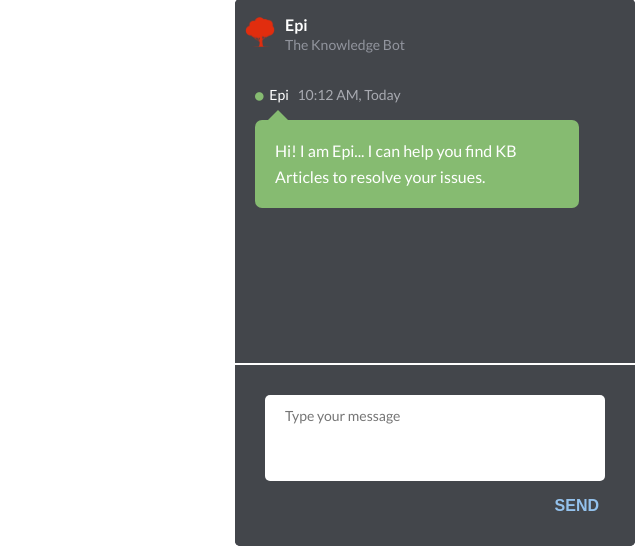
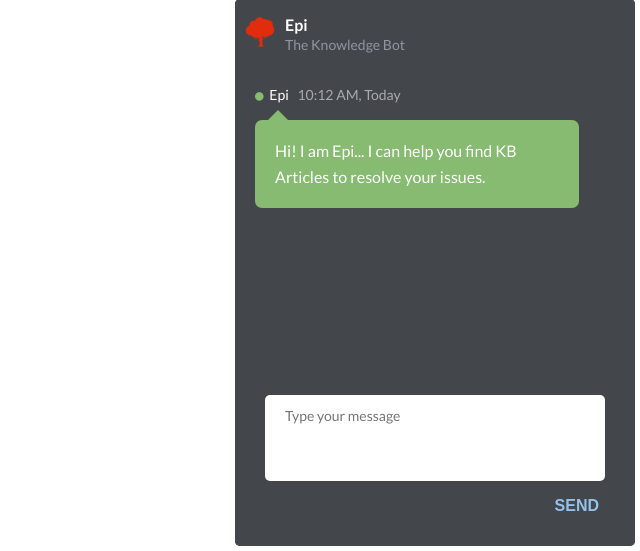
Before and after one commit to scirop/Epi, a PHP site: page / in a window 1280 px wide. Shown: the part 249-800 px from the top of the page, without its empty margins (640-1280 px from the left). Run offline with PHP 8.4, Linux system fonts and the light colour scheme; some libraries are stand-ins or nearby versions.

Commit message:
changes to css

```diff
--- a/static/css/style.css
+++ b/static/css/style.css
@@ -58,7 +58,6 @@ body {
 }
 .chat .chat-history {
   padding: 20px 20px 20px;
-  border-bottom: 2px solid white;
   overflow-y: scroll;
   height: 300px;
 }
```
